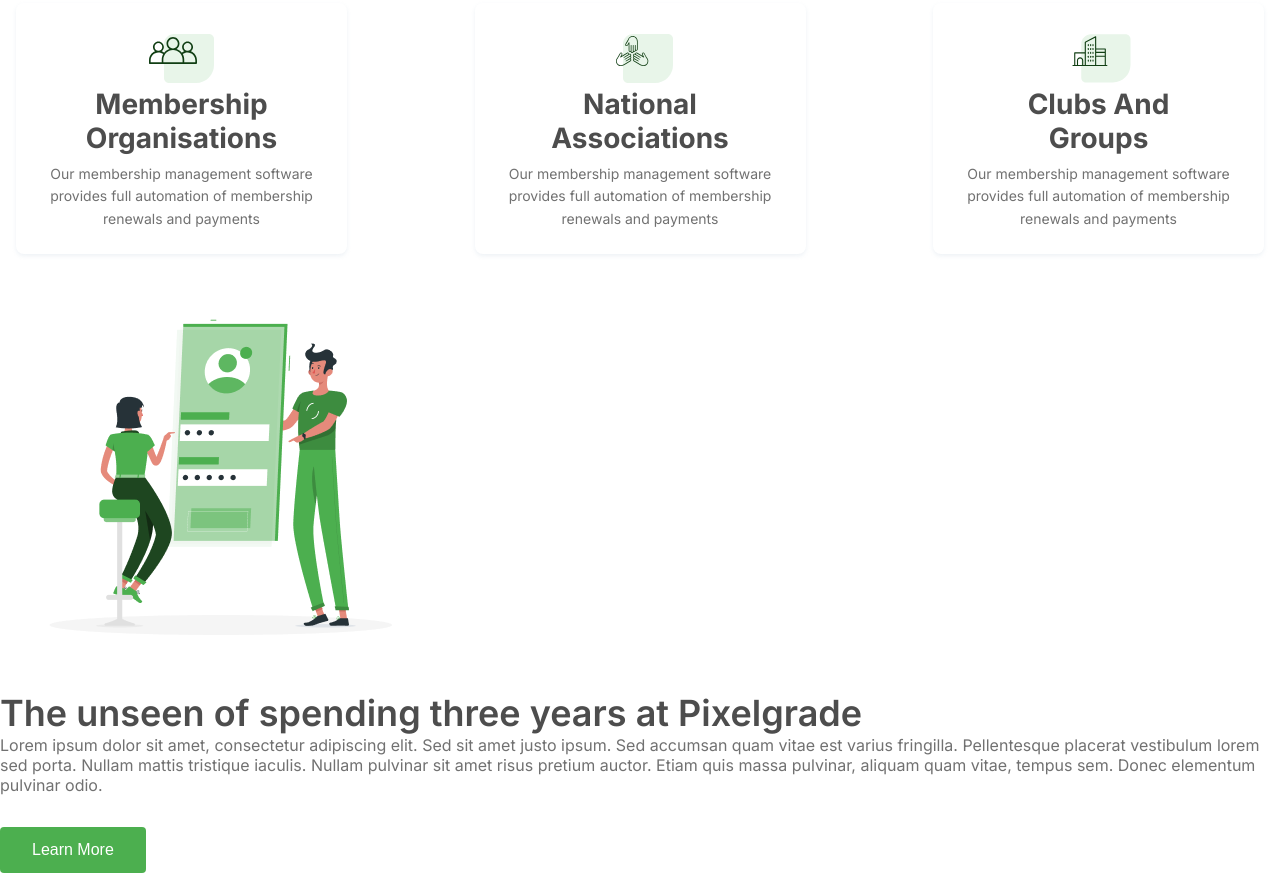
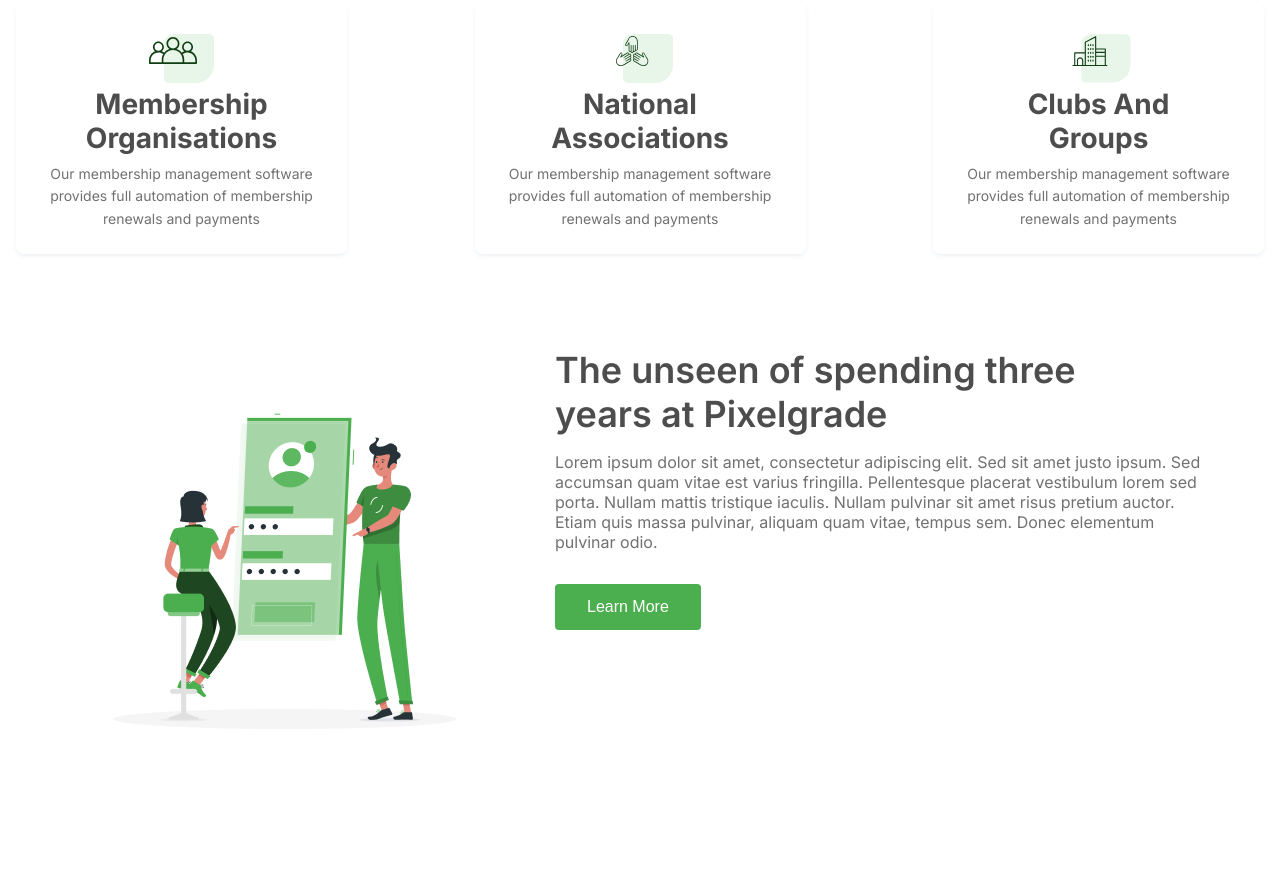
Before and after one commit to maridabrins/Nexcent, a plain HTML site: page index.html in a window 1280 px wide. Shown: the part 1078-1951 px from the top of the page. After the commit the page ends 1915 px from the top, so only its background shows below. Drawn offline with Linux system fonts and the light colour scheme.

Commit message:
style: add style pixelGrade section in style.css

```diff
--- a/src/styles/style.css
+++ b/src/styles/style.css
@@ -155,3 +155,26 @@ h1{
 }
 
 /* ------------ FIM MANAGE SYSTEM ------------ */
+/* ------------ PIXELGRADE ------------ */
+.pixelGrade{
+    display: flex;
+    justify-content: center;
+    gap: 49px;
+    margin-top: 42px;
+    padding: 52px;
+}
+.pixelGrade-content{
+    width: 661px;
+}
+
+.pixelGrade-content h2{
+    font-size: 36px;
+    margin-bottom: 16px;
+    width: 526px;
+}
+
+.pixelGrade-content p{
+    margin-top: 16px;
+}
+
+/* ------------ FIM PIXELGRADE ------------ */
```
Also changed, not shown: index.html (+1 -1 lines).
